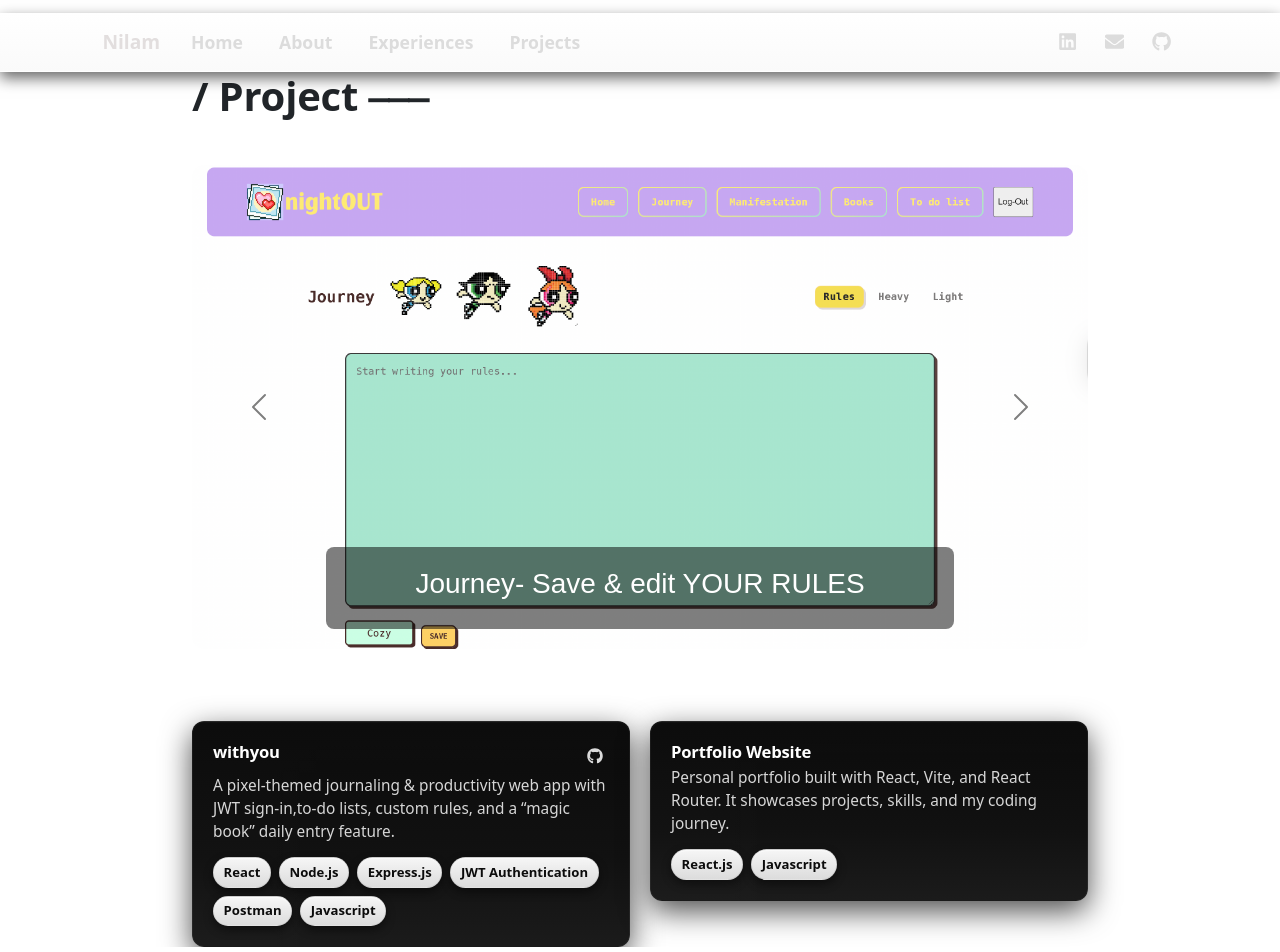
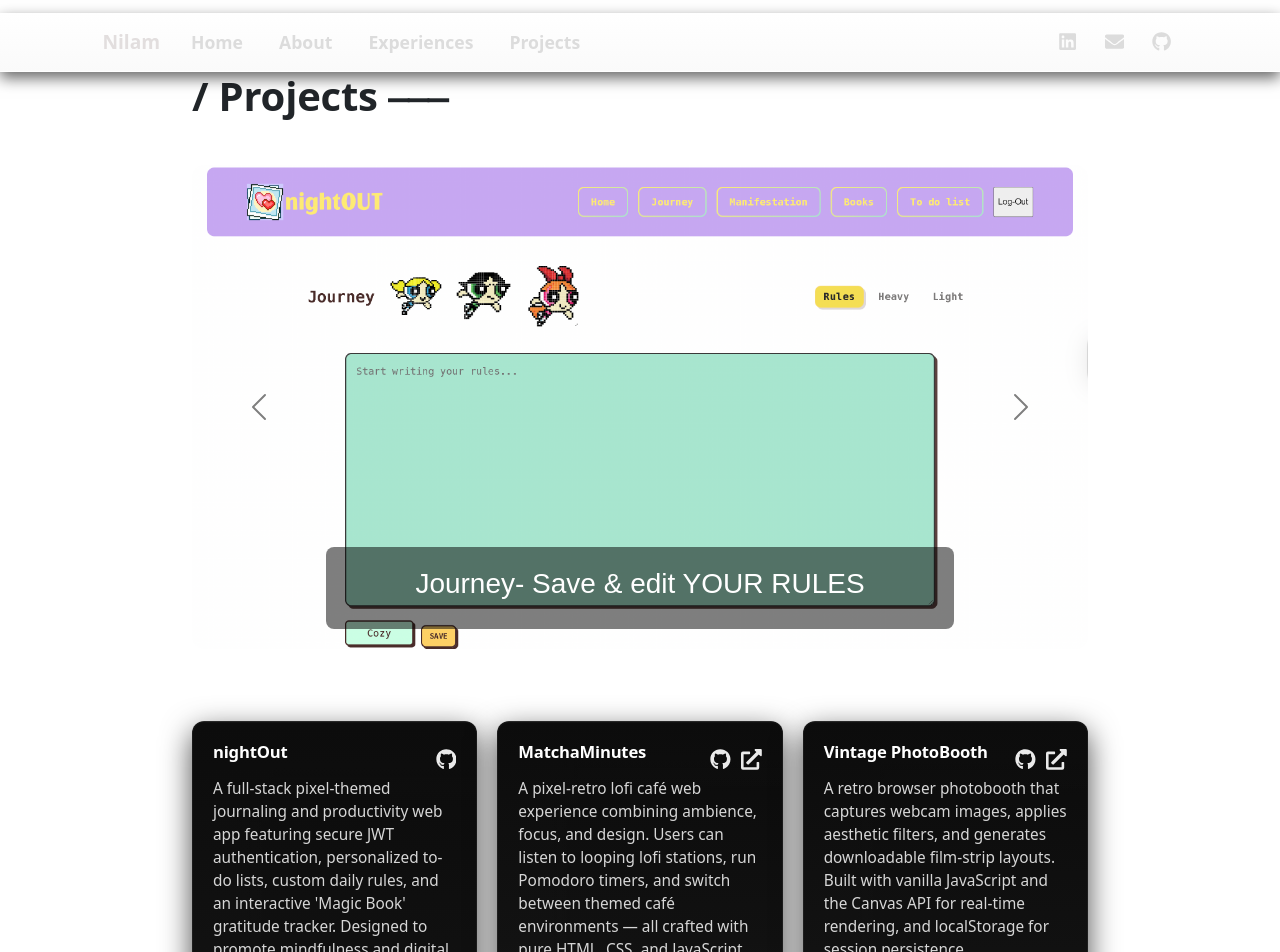
Before and after one commit to nilamshinde252005/Nilam_Portfolio, a React (Vite) app: page /Nilam_Portfolio/projects in a window 1280 px wide. Shown: the top 952 px of the page. Built offline with nearby package versions, Linux system fonts and the light colour scheme.

Commit message:
Updated Projects section with MatchaMinutes & PhotoBooth

```diff
--- a/src/pages/Projects.jsx
+++ b/src/pages/Projects.jsx
@@ -1,22 +1,66 @@
 import React from "react";
 import "../styles/Projects.css";
-import { FaGithub } from "react-icons/fa";
+import { FaGithub, FaExternalLinkAlt } from "react-icons/fa";
 import CarouselImage from "../components/CarouselImage";
+
 const PROJECTS = [
   {
     id: "p1",
-    title: "withyou",
-    description:"A pixel-themed journaling & productivity web app with JWT sign-in,to-do lists, custom rules, and a “magic book” daily entry feature.",
-    tags: ["React", "Node.js", "Express.js", "JWT Authentication", "Postman","Javascript"],
-    github: "https://github.com/nilamshinde252005/withYOu"
+    title: "nightOut",
+    description:
+      "A full-stack pixel-themed journaling and productivity web app featuring secure JWT authentication, personalized to-do lists, custom daily rules, and an interactive 'Magic Book' gratitude tracker. Designed to promote mindfulness and digital well-being.",
+    tags: [
+      "React",
+      "Node.js",
+      "Express.js",
+      "JWT Authentication",
+      "Axios",
+      "CORS","Middleware","Postman",
+    ],
+    github: "https://github.com/nilamshinde252005/withYOU",
   },
+
+  {
+    id: "p3",
+    title: "MatchaMinutes",
+    description:
+      "A pixel-retro lofi café web experience combining ambience, focus, and design. Users can listen to looping lofi stations, run Pomodoro timers, and switch between themed café environments — all crafted with pure HTML, CSS, and JavaScript for a cozy, immersive feel.",
+    tags: [
+      "HTML5",
+      "CSS3",
+      "JavaScript",
+      "Audio/Video APIs",
+
+    ],
+    github: "https://github.com/nilamshinde252005/MatchaMinutes",
+    live: "https://nilamshinde252005.github.io/MatchaMinutes/",
+  },
+  {
+    id: "p4",
+    title: "Vintage PhotoBooth",
+    description:
+      "A retro browser photobooth that captures webcam images, applies aesthetic filters, and generates downloadable film-strip layouts. Built with vanilla JavaScript and the Canvas API for real-time rendering, and localStorage for session persistence.",
+    tags: [
+      "HTML5",
+      "CSS3",
+      "JavaScript",
+      "Canvas API",
+      "MediaDevices API",
+      "LocalStorage",
+    ],
+    github: "https://github.com/nilamshinde252005/PhotoBooth",
+    live: "https://nilamshinde252005.github.io/PhotoBooth/",
+  },
+
    {
     id: "p2",
     title: "Portfolio Website",
-    description:"Personal portfolio built with React, Vite, and React Router. It showcases projects, skills, and my coding journey.",
-    tags: ["React.js","Javascript"],
-    github: null
-  }
+    description:
+      "A personal portfolio built with React, Vite, and React Router to showcase my projects, technical skills, and design journey through a clean and responsive interface.",
+    tags: ["React.js", "Vite", "JavaScript"],
+    github: "https://github.com/nilamshinde252005/Nilam_Portfolio/",
+    live:"https://nilamshinde252005.github.io/Nilam_Portfolio/",
+  },
 ];
 
 export default function Projects() {
@@ -24,18 +68,25 @@ export default function Projects() {
     <div style={{ marginLeft: "15%", marginRight: "15%" }}>
       <section id="projects" aria-labelledby="projects-heading">
         <p id="projects-heading" className="h1">
-          <strong >/ Project ⎯⎯⎯</strong>
+          <strong>/ Projects ⎯⎯⎯</strong>
         </p>
-        <CarouselImage/>
+
+        <CarouselImage />
+
         <div className="projects-grid">
           {PROJECTS.map((p) => (
-            <article key={p.id} className="project-card" aria-labelledby={`${p.id}-title`}>
+            <article
+              key={p.id}
+              className="project-card"
+              aria-labelledby={`${p.id}-title`}
+            >
               <div className="card-header">
                 <h4 id={`${p.id}-title`} className="project-title">
                   {p.title}
                 </h4>
 
-                {p.github ? (
+                <div className="project-links">
+                  {p.github && (
                     <a
                       href={p.github}
                       target="_blank"
@@ -45,9 +96,20 @@ export default function Projects() {
                     >
                       <FaGithub />
                     </a>
-                ) : (
-                  <div className="github-placeholder" aria-hidden="true" />
                   )}
+
+                  {p.live && (
+                    <a
+                      href={p.live}
+                      target="_blank"
+                      rel="noopener noreferrer"
+                      className="live-link"
+                      aria-label={`View ${p.title} live demo`}
+                    >
+                      <FaExternalLinkAlt />
+                    </a>
+                  )}
+                </div>
               </div>
 
               <p className="project-desc">{p.description}</p>
--- a/src/styles/Projects.css
+++ b/src/styles/Projects.css
@@ -1,4 +1,3 @@
-/* Projects.css — Black & White / Metallic aesthetic */
 
 /* Heading */
 .h1 {
@@ -85,19 +84,24 @@
   font-weight: 800;
   letter-spacing: -0.2px;
 }
+.project-links {
+  display: flex;
+  gap: 10px;
+}
 
-/* github icon placeholder (keeps spacing) */
-.github-link {
-  color: #ffffff;
-  opacity: 0.85;
-  font-size: 1rem;
-  display: inline-flex;
-  align-items: center;
-  justify-content: center;
-  padding: 6px;
-  border-radius: 6px;
-  transition: transform 140ms ease, opacity 140ms ease;
+.github-link,
+.live-link {
+  color: var(--ink);
+  font-size: 1.3rem;
+  transition: transform 0.2s ease, color 0.2s ease;
 }
+
+.github-link:hover,
+.live-link:hover {
+  color: var(--lav); /* or pastel accent */
+  transform: scale(1.15);
+}
+
 
 /* description */
 .project-desc {
```
Lines whose indentation alone changed are shown as unchanged.
